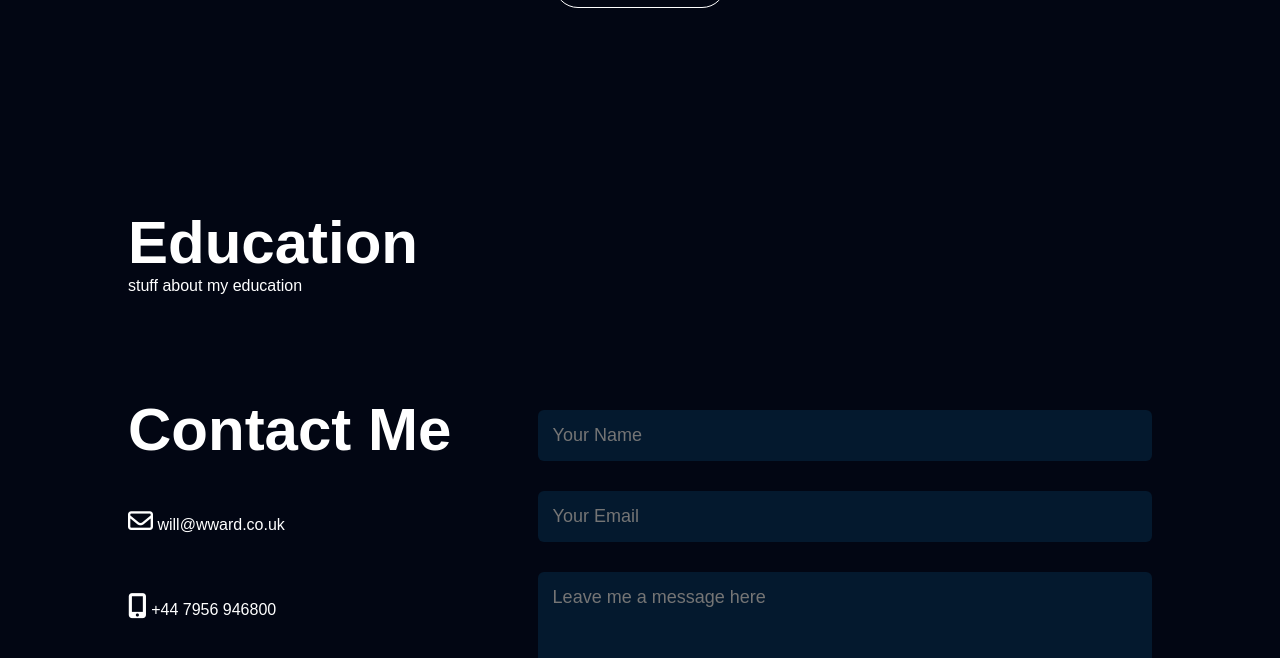
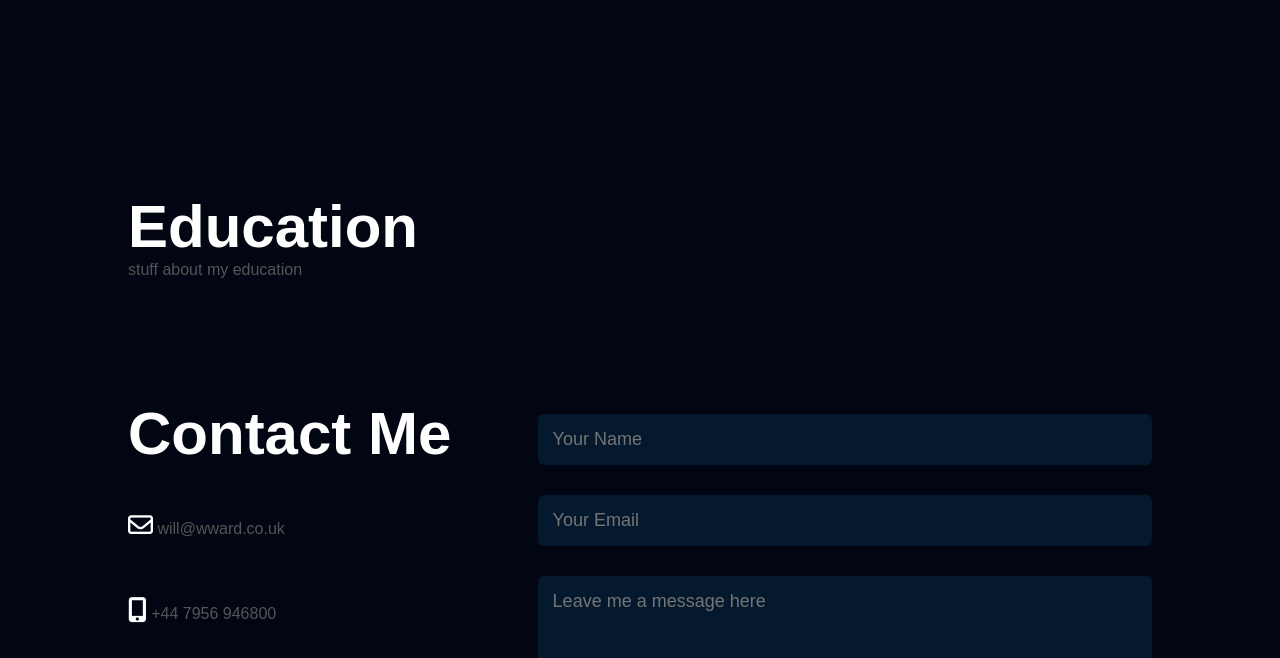
Before and after one commit to WillWard23/willward23.github.io, a plain HTML site: page index.html in a window 1280 px wide. Shown: the part 1547-2205 px from the top of the page. Drawn offline with Linux system fonts and the light colour scheme.

Commit message:
about me

```diff
--- a/style.css
+++ b/style.css
@@ -12,6 +12,13 @@ body{
     background-color: rgb(2, 6, 19);
     color: #fff;
 }
+
+p {
+    font-size: 16px;
+    color: #555;
+    margin-bottom: 20px;
+}
+
 #header{
     width: 100%;
     height: 100%;
```
